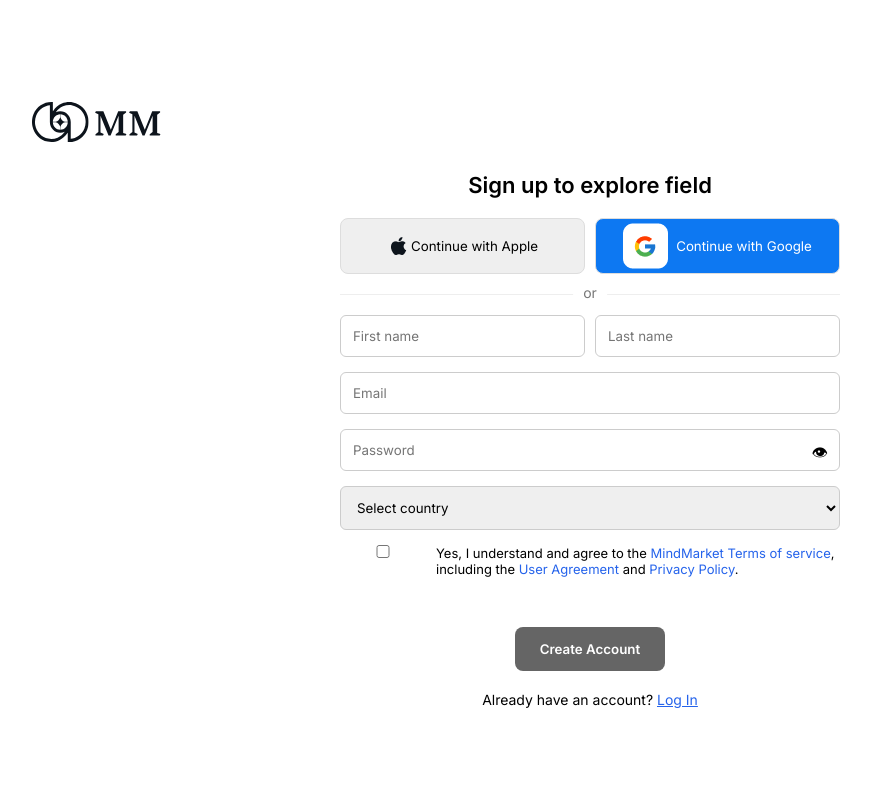
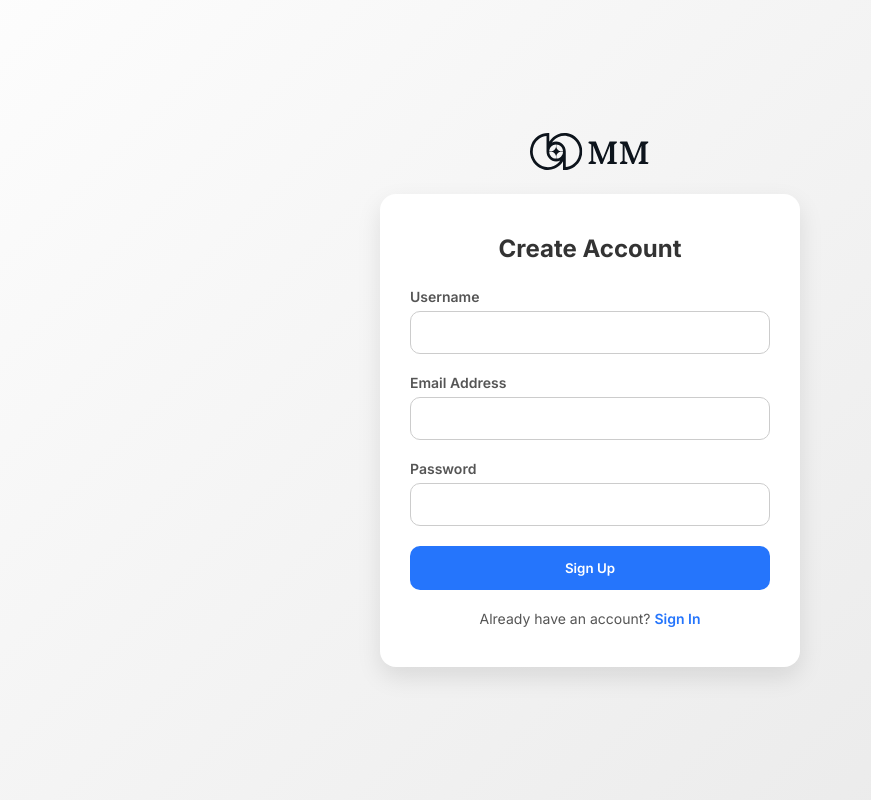
Before and after one commit to johnolaojo4/MINDMARKET-PROJECT, a plain HTML site: page sign-up.html in a window 1280 px wide. Shown: the whole page, without its empty margins (50-921 px from the left). Drawn offline with Linux system fonts and the light colour scheme.

Commit message:
Refactor sign-up.html for improved layout and styling
Updated the sign-up page with new styles and form structure.

```diff
--- a/sign-up.html
+++ b/sign-up.html
@@ -1,120 +1,244 @@
-<!DOCTYPE html>
+<!doctype html>
 <html lang="en">
   <head>
     <meta charset="UTF-8" />
     <meta name="viewport" content="width=device-width, initial-scale=1.0" />
     <title>Sign-Up</title>
     <link rel="icon" href="images/favicon-32x32.png" type="image/png" />
+    <link rel="preconnect" href="https://fonts.googleapis.com" />
+    <link rel="preconnect" href="https://fonts.gstatic.com" crossorigin />
     <link
       href="https://fonts.googleapis.com/css2?family=Inter:wght@400;600;700&display=swap"
       rel="stylesheet"
     />
-    <link rel="stylesheet" href="css/signup.css" />
+    <link
+      rel="stylesheet"
+      href="https://cdnjs.cloudflare.com/ajax/libs/font-awesome/6.5.1/css/all.min.css"
+      crossorigin="anonymous"
+      referrerpolicy="no-referrer"
+    />
+
+    <style>
+      * {
+        margin: 0;
+        padding: 0;
+        box-sizing: border-box;
+        font-family: "Inter", sans-serif;
+      }
+
+      body {
+        background: linear-gradient(135deg, #fdfdfd 0%, #e8e8e8 100%);
+        display: flex;
+        flex-direction: column;
+        align-items: center;
+        justify-content: center;
+        min-height: 100vh;
+      }
+
+      .logo {
+        margin-bottom: 20px;
+      }
+
+      .logo img {
+        width: 120px;
+        transition: transform 0.3s ease;
+      }
+
+      .logo img:hover {
+        transform: scale(1.1);
+      }
+
+      .container {
+        background: #fff;
+        padding: 40px 30px;
+        border-radius: 16px;
+        box-shadow: 0 10px 25px rgba(0, 0, 0, 0.1);
+        width: 100%;
+        max-width: 420px;
+        text-align: center;
+        animation: fadeIn 0.8s ease-in-out;
+      }
+
+      .join-title {
+        font-size: 24px;
+        font-weight: 700;
+        color: #333;
+        margin-bottom: 25px;
+      }
+
+      .form-group {
+        text-align: left;
+        margin-bottom: 20px;
+      }
+
+      .form-group label {
+        font-size: 14px;
+        color: #555;
+        margin-bottom: 6px;
+        display: block;
+        font-weight: 600;
+      }
+
+      .form-group input {
+        width: 100%;
+        padding: 12px;
+        border: 1.5px solid #ccc;
+        border-radius: 10px;
+        font-size: 14px;
+        transition: all 0.3s ease;
+      }
+
+      .form-group input:focus {
+        border-color: #2575fc;
+        outline: none;
+        box-shadow: 0 0 5px rgba(37, 117, 252, 0.4);
+      }
+
+      .create-account-btn {
+        display: inline-block;
+        width: 100%;
+        padding: 14px;
+        background: #2575fc;
+        color: #fff;
+        font-weight: 600;
+        border: none;
+        border-radius: 10px;
+        cursor: pointer;
+        transition:
+          background 0.3s ease,
+          transform 0.2s ease;
+      }
+
+      .create-account-btn:hover {
+        background: #1e63d9;
+        transform: translateY(-2px);
+      }
+
+      .login-link {
+        margin-top: 20px;
+        font-size: 14px;
+        color: #555;
+      }
+
+      .login-link a {
+        color: #2575fc;
+        font-weight: 600;
+        text-decoration: none;
+        transition: color 0.3s ease;
+      }
+
+      .login-link a:hover {
+        color: #6a11cb;
+      }
+
+      .message {
+        margin-top: 15px;
+        padding: 10px;
+        border-radius: 8px;
+        font-size: 14px;
+        display: none;
+      }
+
+      .message.success {
+        background: #d4edda;
+        color: #155724;
+        border: 1px solid #c3e6cb;
+      }
+
+      .message.error {
+        background: #f8d7da;
+        color: #721c24;
+        border: 1px solid #f5c6cb;
+      }
+
+      @keyframes fadeIn {
+        from {
+          opacity: 0;
+          transform: translateY(15px);
+        }
+        to {
+          opacity: 1;
+          transform: translateY(0);
+        }
+      }
+    </style>
   </head>
   <body>
-    <!-- Logo -->
     <div class="logo">
       <a href="index.html">
-        <img src="images/MMlogo2.svg" alt="MindMarket Logo" />
+        <img src="images/MMlogo2.svg" alt="black MMlogo" />
       </a>
     </div>
 
-    <!-- Container -->
     <div class="container">
-      <h1 class="join-title">Sign up to explore field</h1>
+      <h1 class="join-title">Create Account</h1>
 
-      <!-- Social buttons -->
-      <div class="social-login">
-        <button class="apple-btn">
-          <img src="images/apple.png" alt="" />
-          <p>Continue with Apple</p>
-        </button>
-        <button class="google-btn">
-          <img src="images/google.png" alt="Google" />
-          <p>Continue with Google</p>
-        </button>
-      </div>
-
-      <div class="divider">
-        <span>or</span>
-      </div>
-
-      <!-- Form -->
-      <form id="userForm">
-        <div class="form-row">
-          <div class="form-group">
-            <input
-              type="text"
-              id="firstName"
-              name="firstName"
-              placeholder="First name"
-              required
-            />
-          </div>
-          <div class="form-group">
-            <input
-              type="text"
-              id="lastName"
-              name="lastName"
-              placeholder="Last name"
-              required
-            />
-          </div>
+      <form id="signupForm">
+        <div class="form-group">
+          <label for="username">Username</label>
+          <input type="text" id="username" required />
         </div>
 
         <div class="form-group">
-          <input
-            type="email"
-            id="email"
-            name="email"
-            placeholder="Email"
-            required
-          />
-        </div>
-
-        <div class="form-group password-group">
-          <input
-            type="password"
-            id="password"
-            name="password"
-            placeholder="Password"
-            required
-          />
-          <span class="toggle-password">👁</span>
+          <label for="email">Email Address</label>
+          <input type="email" id="email" required />
         </div>
 
         <div class="form-group">
-          <select id="country" name="country" required>
-            <option value="">Select country</option>
-            <option value="Nigeria">Nigeria</option>
-            <option value="Ghana">Ghana</option>
-            <option value="Kenya">Kenya</option>
-          </select>
+          <label for="password">Password</label>
+          <input type="password" id="password" required />
         </div>
 
-        <!-- Terms -->
-        <div class="terms">
-          <input type="checkbox" id="terms" />
-          <label for="terms">
-            Yes, I understand and agree to the
-            <a href="#">MindMarket Terms of service</a>, including the
-            <a href="#">User Agreement</a> and <a href="#">Privacy Policy</a>.
-          </label>
-        </div>
-
-        <!-- Error / Inline message -->
-        <div id="messageBox" class="message"></div>
-
-        <button type="submit" class="create-account-btn">Create Account</button>
+        <button type="submit" class="create-account-btn">Sign Up</button>
       </form>
 
-      <!-- Login link -->
+      <!-- Inline message box -->
+      <div id="messageBox" class="message"></div>
+
       <div class="login-link">
-        Already have an account? <a href="sign-in.html">Log In</a>
+        Already have an account? <a href="sign-in.html">Sign In</a>
       </div>
     </div>
 
-    <!-- External Script -->
-    <script src="js/signup.js"></script>
+    <script>
+      const signupForm = document.getElementById("signupForm");
+      const messageBox = document.getElementById("messageBox");
+
+      // Define function BEFORE usage
+      function showMessage(message, type) {
+        messageBox.textContent = message;
+        messageBox.className = "message " + type;
+        messageBox.style.display = "block";
+      }
+
+      signupForm.addEventListener("submit", async (e) => {
+        e.preventDefault();
+
+        const username = document.getElementById("username").value.trim();
+        const email = document.getElementById("email").value.trim();
+        const password = document.getElementById("password").value.trim();
+
+        try {
+          const res = await fetch("http://localhost:5000/api/auth/signup", {
+            method: "POST",
+            headers: { "Content-Type": "application/json" },
+            body: JSON.stringify({ name: username, email, password }),
+          });
+
+          const data = await res.json();
+          if (res.ok) {
+            showMessage("✅ " + data.message, "success");
+            setTimeout(() => {
+              window.location.href = "sign-in.html";
+            }, 1500);
+          } else {
+            showMessage("❌ " + data.message, "error");
+          }
+        } catch (err) {
+          console.error(err);
+          showMessage("⚠️ Something went wrong. Try again.", "error");
+        }
+      });
+    </script>
   </body>
 </html>
```
